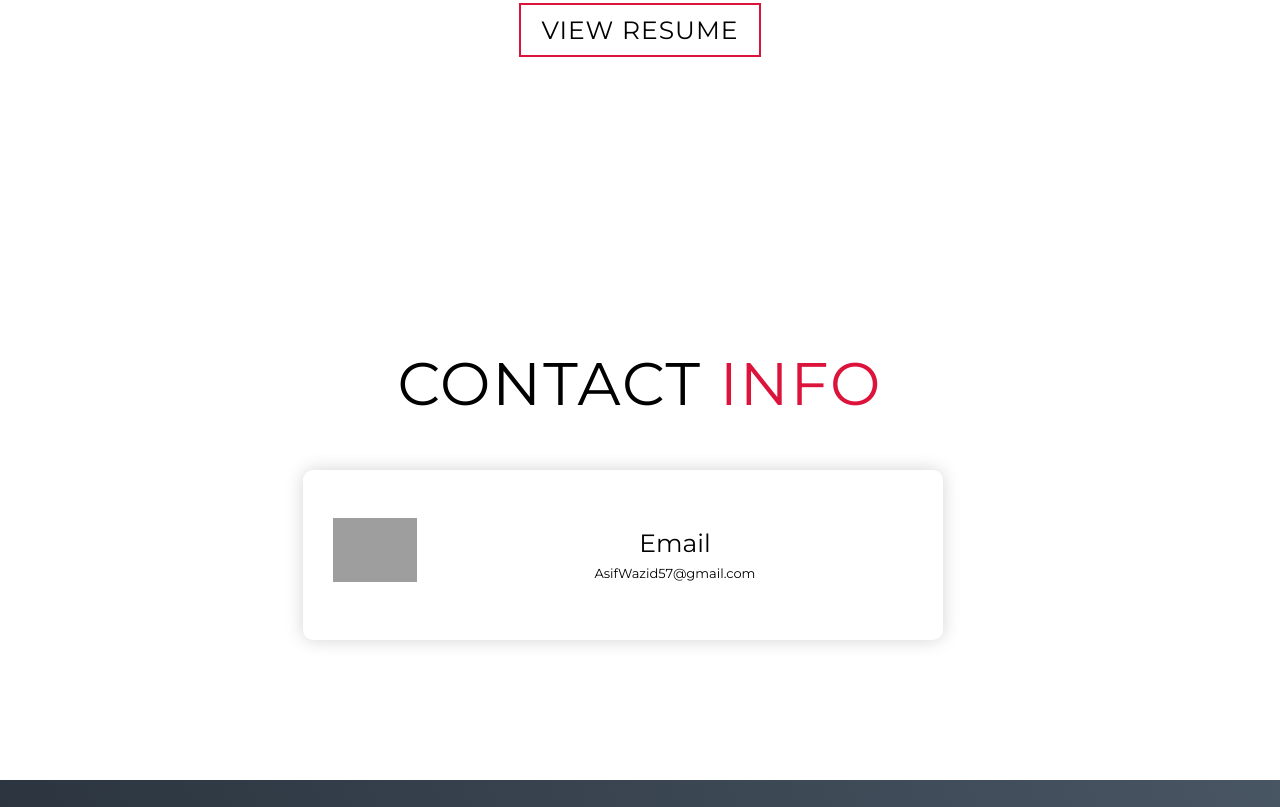
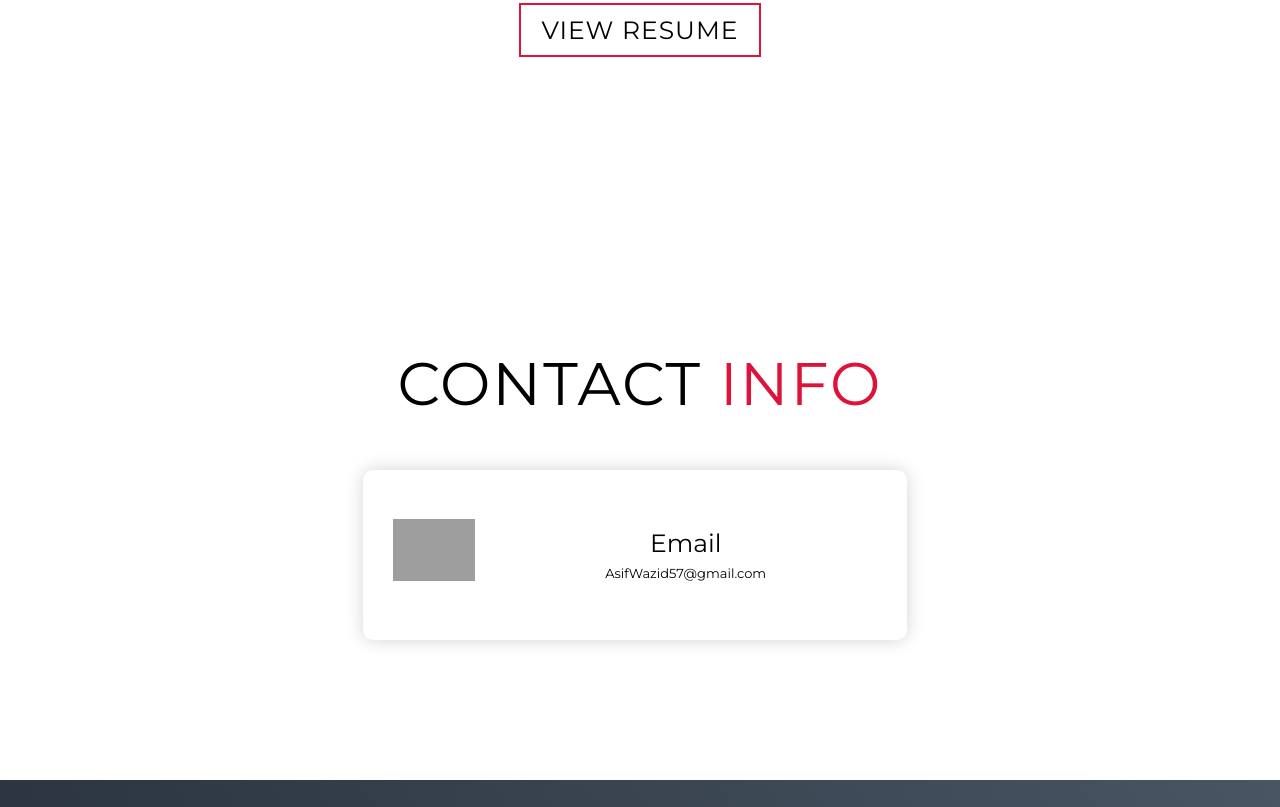
Before and after one commit to AsifWazid/AsifWazid.github.io, a plain HTML site: page index.html in a window 1280 px wide. Shown: the part 1990-2797 px from the top of the page. Drawn offline with Linux system fonts and the light colour scheme; grey boxes are pictures that could not be loaded.

Commit message:
Add files via upload

```diff
--- a/style.css
+++ b/style.css
@@ -18,6 +18,7 @@ a{
     display:flex;
     align-items: center;
     justify-content: center;
+    overflow-x: hidden;
 }
 img {
     height: 100%;
@@ -101,7 +102,7 @@ img {
     background-color: rgb(31, 30, 30);
     width: 100vw;
     height: 100vh;
-    left: 100%;
+    left: 200%;
     top: 0;
     display: flex;
     flex-direction: column;
@@ -528,10 +529,10 @@ img {
         padding: 100px 0;
         align-items: center;
         justify-content: center;
-        min-height: 20vh;
+        min-width: 20vh;
     }
     #contact .contact-items {
-        width: 70%;
+        width: 60%;
         display: flex;
         flex-direction: row;
         margin-left: 85px;
```
